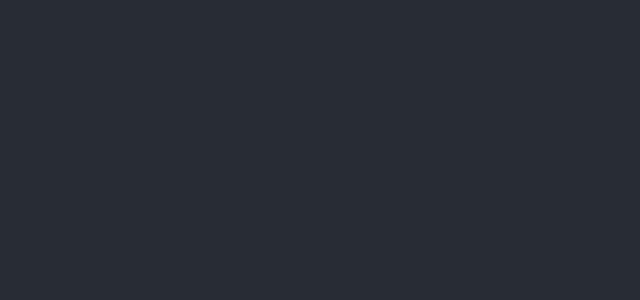
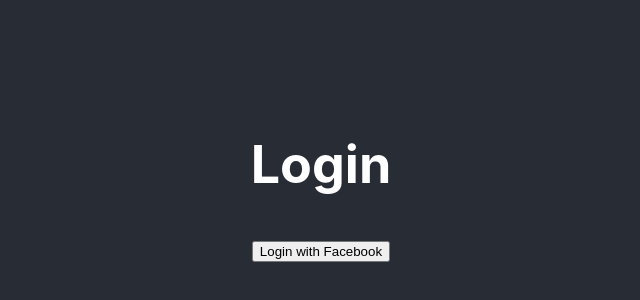
Before and after one commit to mtahirofficial/esale-fmd, a React (Create React App) app: page / in a window 1280 px wide. Shown: the part 220-520 px from the top of the page, without its empty margins (319-959 px from the left). Built offline with nearby package versions, Linux system fonts and the light colour scheme.

Commit message:
Login page added to App.jsx

```diff
--- a/src/App.jsx
+++ b/src/App.jsx
@@ -1,10 +1,11 @@
 import './App.css';
+import Login from './containers/Login';
 
 function App() {
   return (
     <div className="App">
       <header className="App-header">
-
+        <Login />
       </header>
     </div>
   );
```
